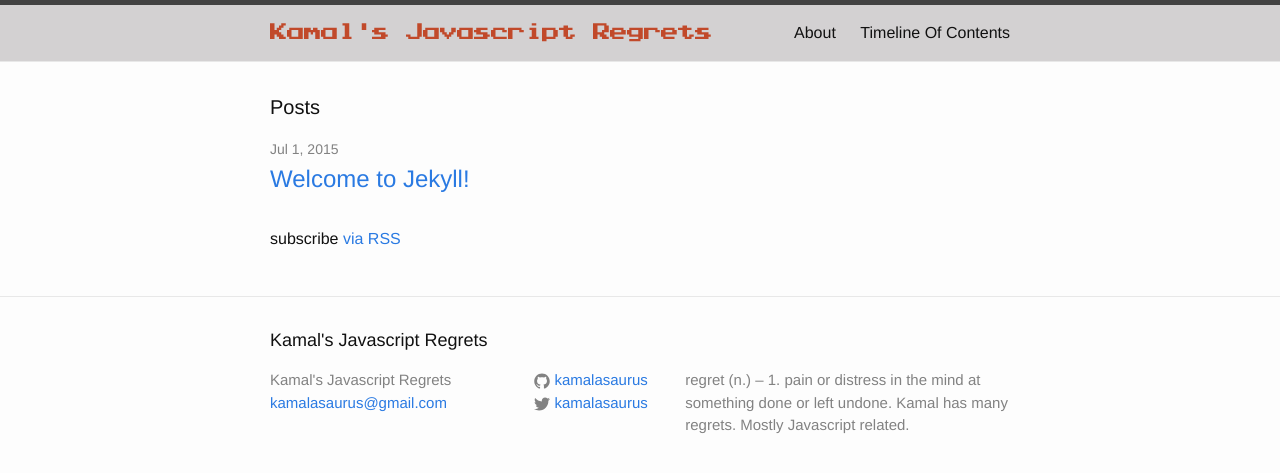
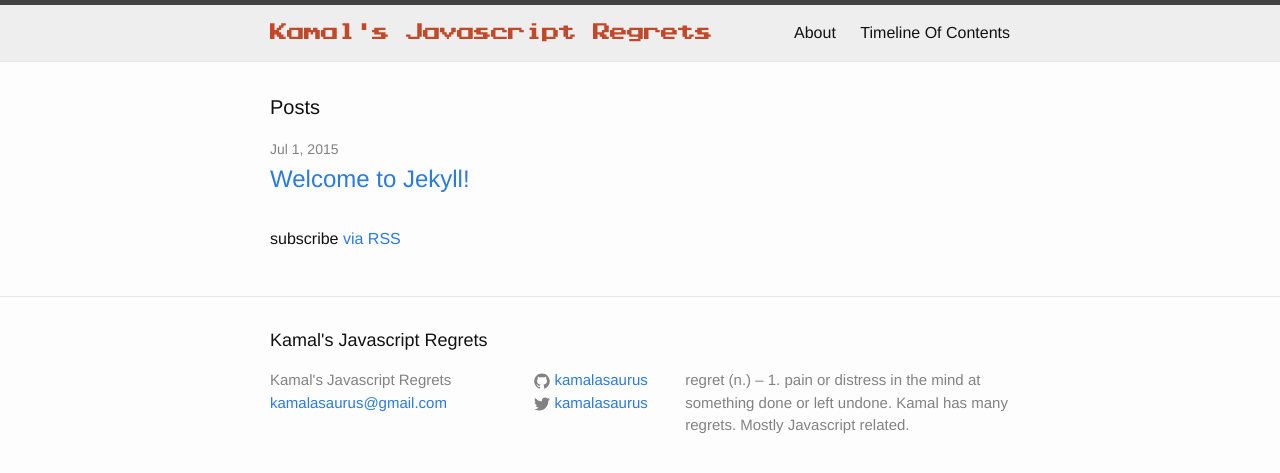
Before and after one commit to kamalasaurus/kamalasaurus.github.io, a Jekyll site: the page built from index.html, in a window 1280 px wide. Shown: the top 473 px of the page. Built offline with Jekyll 4.4.1, drawn with Linux system fonts in a browser that asks for light colours.

Commit message:
header color

```diff
--- a/_sass/_layout.scss
+++ b/_sass/_layout.scss
@@ -5,7 +5,7 @@
     border-top: 5px solid $grey-color-dark;
     border-bottom: 1px solid $grey-color-light;
     min-height: 56px;
-    background-color: #d3d1d2;
+    background-color: #eeeeee;
 
     // Positioning context for the mobile navigation icon
     position: relative;
```
